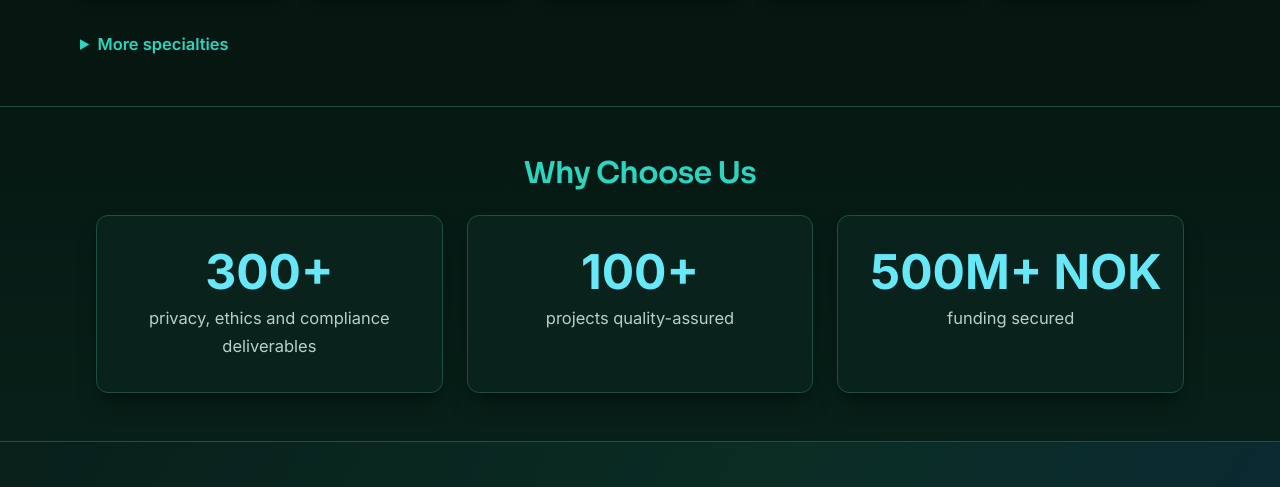
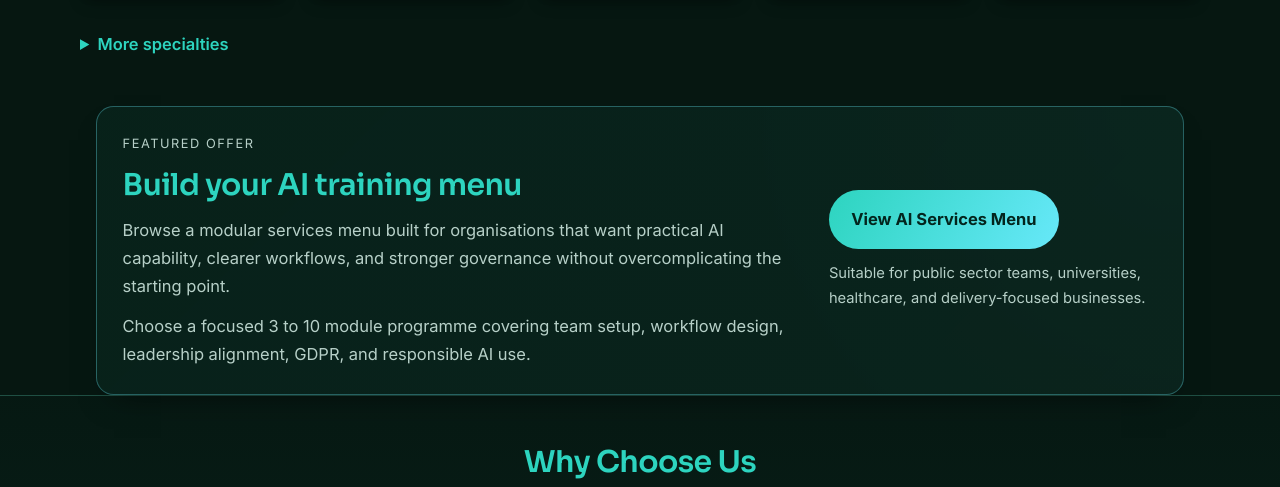
Before and after one commit to RDNordic/RDNordic, a website: page index.html in a window 1280 px wide. Shown: the part 1452-1939 px from the top of the page. Drawn offline with Linux system fonts and the light colour scheme.

Commit message:
Feature AI services menu on homepage

```diff
--- a/index.html
+++ b/index.html
@@ -127,6 +127,21 @@
                 <li><span class="font-semibold">Process Optimization:</span> efficiency audits and continuous improvement frameworks.</li>
             </ul>
         </details>
+    </section>
+
+    <section class="menu-feature container">
+        <div class="menu-feature-card reveal">
+            <div class="menu-feature-copy">
+                <p class="menu-kicker">Featured Offer</p>
+                <h2 class="text-3xl font-semibold text-brand-blue">Build your AI training menu</h2>
+                <p>Browse a modular services menu built for organisations that want practical AI capability, clearer workflows, and stronger governance without overcomplicating the starting point.</p>
+                <p>Choose a focused 3 to 10 module programme covering team setup, workflow design, leadership alignment, GDPR, and responsible AI use.</p>
+            </div>
+            <div class="menu-feature-actions">
+                <a class="menu-feature-link" href="/services/ai-services-menu.html">View AI Services Menu</a>
+                <p class="menu-feature-note">Suitable for public sector teams, universities, healthcare, and delivery-focused businesses.</p>
+            </div>
+        </div>
     </section>
 
 <!-- Why Choose Us Strip -->
--- a/style.css
+++ b/style.css
@@ -244,6 +244,65 @@
 
 .menu-cta .contact-link {
   margin-top: 1rem;
+}
+
+.menu-feature {
+  padding: 0 0 3rem;
+}
+
+.menu-feature-card {
+  display: grid;
+  grid-template-columns: 1.35fr 0.65fr;
+  gap: 1.5rem;
+  align-items: center;
+  padding: 1.6rem;
+  border: 1px solid rgba(103, 232, 249, 0.32);
+  border-radius: 1.1rem;
+  background:
+    linear-gradient(135deg, rgba(8, 34, 27, 0.95), rgba(10, 36, 28, 0.92)),
+    radial-gradient(circle at top right, rgba(103, 232, 249, 0.18), transparent 45%);
+  box-shadow: 0 16px 30px -18px rgba(0, 0, 0, 0.62);
+}
+
+.menu-feature-copy h2 {
+  margin-bottom: 0.8rem;
+}
+
+.menu-feature-copy p {
+  color: var(--ink-soft);
+}
+
+.menu-feature-copy p + p {
+  margin-top: 0.75rem;
+}
+
+.menu-feature-actions {
+  display: flex;
+  flex-direction: column;
+  align-items: flex-start;
+  gap: 0.75rem;
+}
+
+.menu-feature-link {
+  display: inline-flex;
+  align-items: center;
+  justify-content: center;
+  padding: 0.95rem 1.4rem;
+  border-radius: 999px;
+  background: linear-gradient(120deg, #2dd4bf, #67e8f9);
+  color: #03251d;
+  font-weight: 700;
+  text-decoration: none;
+}
+
+.menu-feature-link:hover,
+.menu-feature-link:focus-visible {
+  transform: translateY(-1px);
+}
+
+.menu-feature-note {
+  font-size: 0.92rem;
+  color: var(--ink-soft);
 }
 
 .container {
@@ -852,6 +911,10 @@
   .menu-grid {
     grid-template-columns: 1fr;
   }
+
+  .menu-feature-card {
+    grid-template-columns: 1fr;
+  }
 }
 
 @media (max-width: 640px) {
```
Also changed, not shown: no/index.html (+15 -0 lines).
